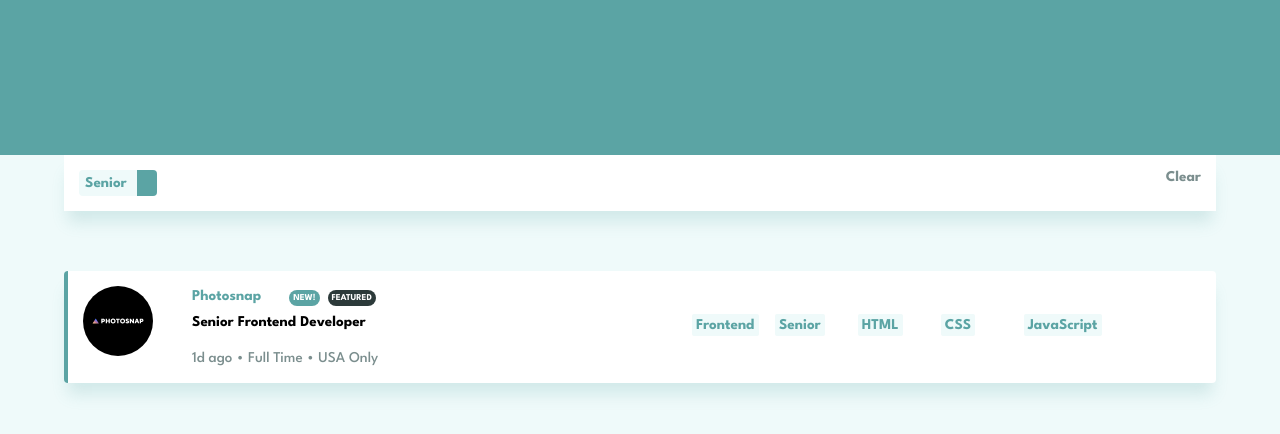
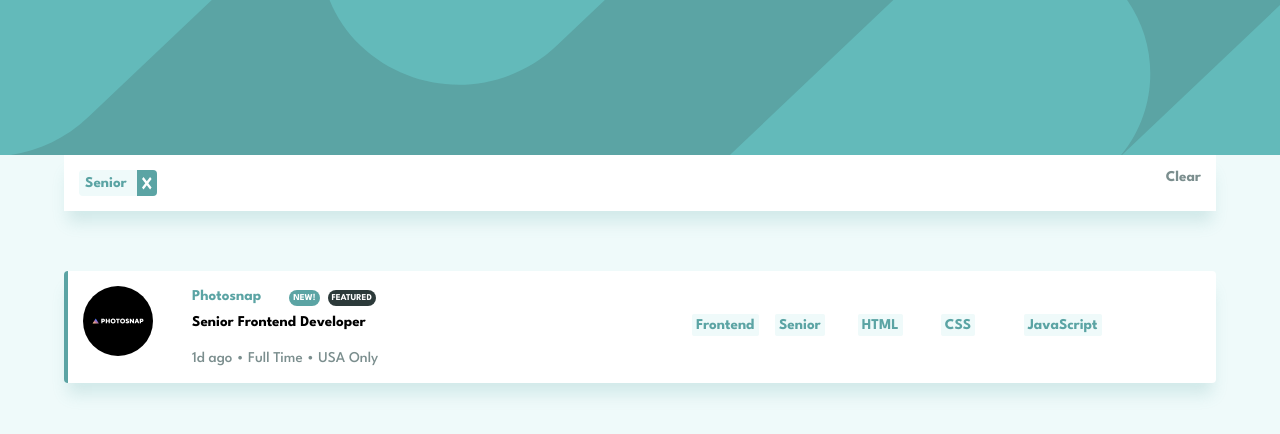
Before and after one commit to DavidSaintAnna/job-listing, a website built with Vite: page index.html in a window 1280 px wide. Both pictures are taken after a click on the element "Senior". Built offline with nearby package versions, Linux system fonts and the light colour scheme; files whose address does not match are found by name.

Commit message:
Update style.css

```diff
--- a/style.css
+++ b/style.css
@@ -28,7 +28,7 @@ header {
   justify-content: center;
   height: 155px;
   background-color: var(--desaturated-dark-cyan);
-  background-image: url(images/bg-header-mobile.svg);
+  background-image: url(/images/bg-header-mobile.svg);
 }
 
 .modal {
@@ -108,7 +108,7 @@ main {
 }
 
 .modal span span {
-  background-image: url(images/icon-remove.svg);
+  background-image: url(/images/icon-remove.svg);
   background-size: 50% 50%;
   background-position: center;
   background-repeat: no-repeat;
@@ -237,7 +237,7 @@ main {
 }
 @media only screen and (min-width: 768px) {
   header {
-    background-image: url(images/bg-header-desktop.svg);
+    background-image: url(/images/bg-header-desktop.svg);
   }
   .hide {
     display: none;
```
